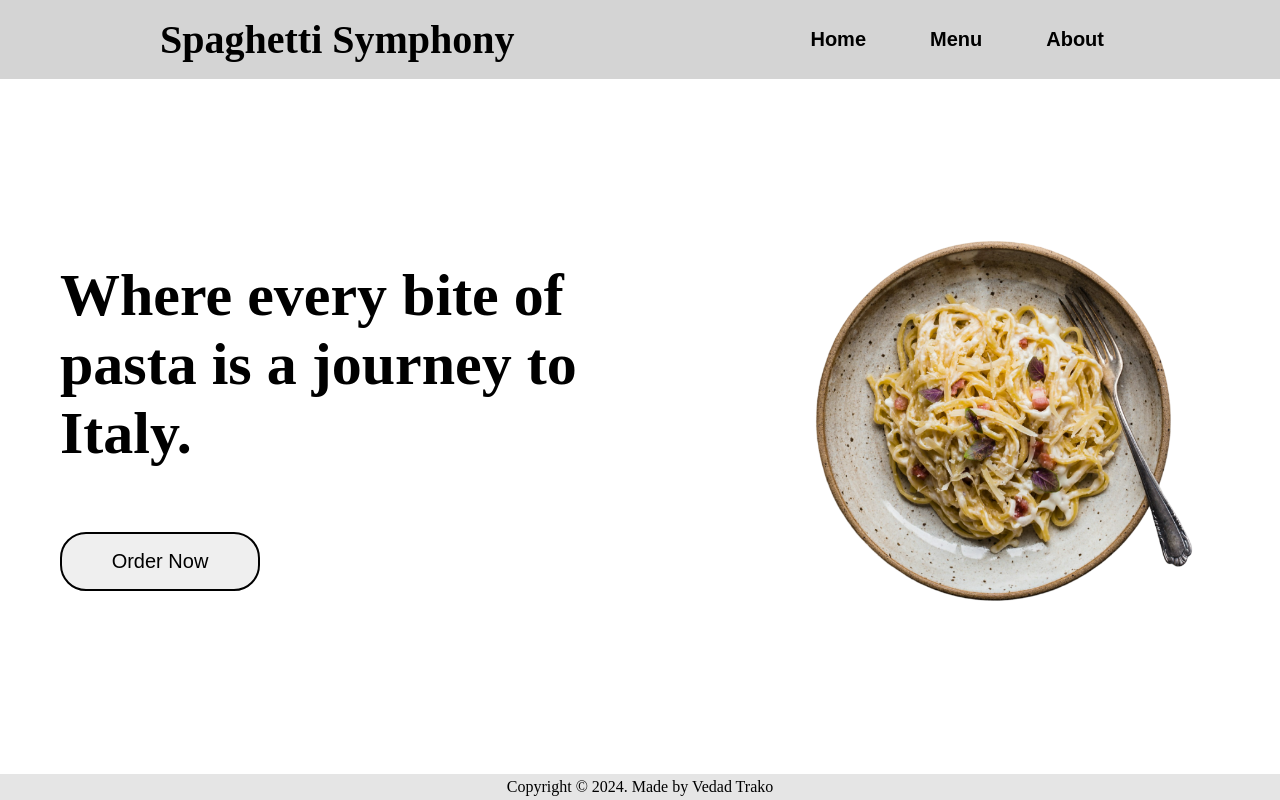
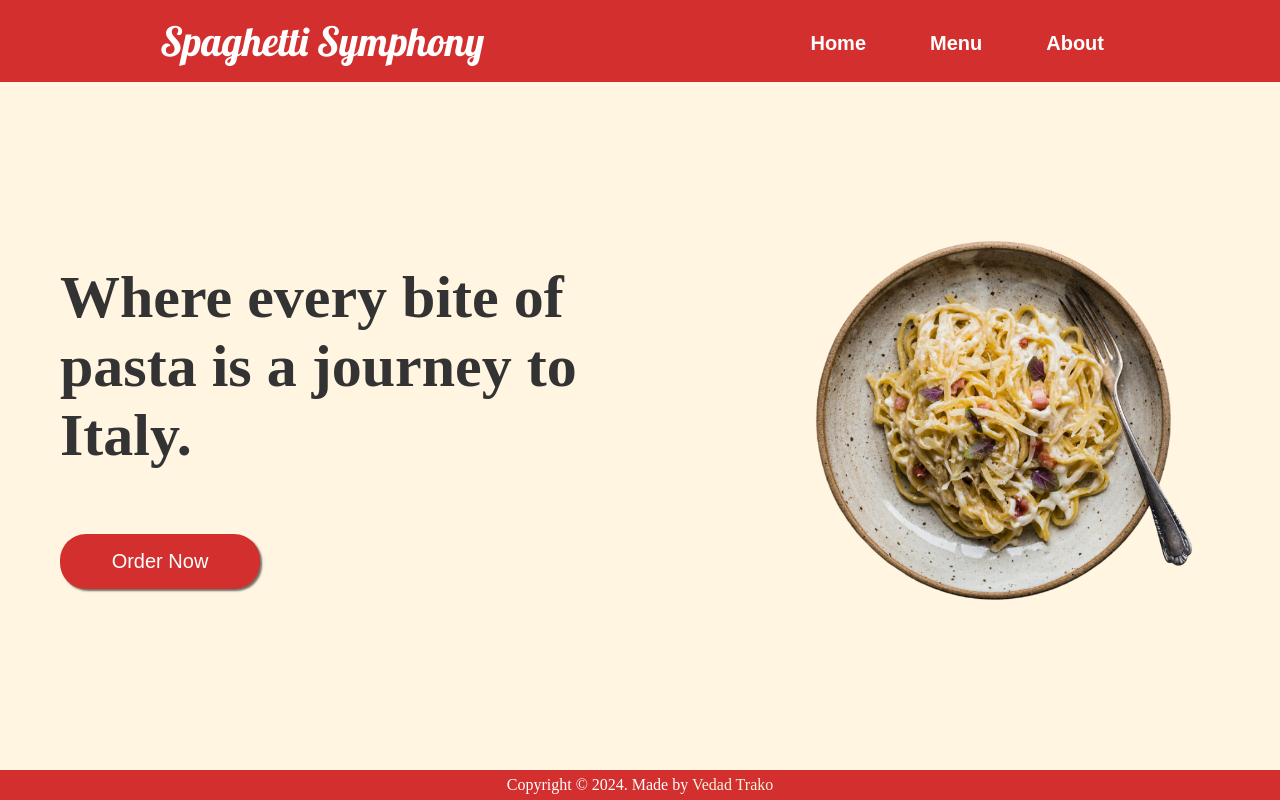
Before and after one commit to Vedad24/Restaurant-Page, a website built with webpack: page src/template.html in a window 1280 px wide. Built offline with nearby package versions, Linux system fonts and the light colour scheme.

Commit message:
add different colors

```diff
--- a/src/styles.css
+++ b/src/styles.css
@@ -1,3 +1,5 @@
+@import url('https://fonts.googleapis.com/css2?family=Lobster&display=swap');
+
 * {
     margin: 0;
     padding: 0;
@@ -12,29 +14,39 @@ body {
 
 header {
     padding: 1rem 10rem;
-    background-color: #d4d4d4;
+    background-color: #D32F2F;
     display: flex;
     justify-content: space-between;
     align-items: center;
+    color: white;
 }
 
 header h1 {
     font-size: 40px;
     cursor: default;
+    font-weight: 300;
+    font-family: "Lobster", sans-serif;
 }
 
 nav {
     display: flex;
     gap: 2rem;
+    margin-top: 5px;
 }
 
 nav button {
     padding: 5px 1rem;
     font-size: 20px;
     font-weight: bold;
-    background-color: #d4d4d4;
+    background-color: #D32F2F;
     border: 0;
     cursor: pointer;
+    color: white;
+}
+
+nav button:hover{
+    text-decoration: underline;
+    text-underline-offset: 3px;
 }
 
 .content {
@@ -43,6 +55,7 @@ nav button {
     justify-content: center;
     overflow: scroll;
     overflow-x: hidden;
+    background-color: #FFF5E1;
 }
 
 .home-page {
@@ -62,16 +75,21 @@ nav button {
     gap: 4rem;
     font-size: 30px;
     padding-left: 60px;
+    color: #333333;
 }
 
 .home-page .left .buy {
     width: 200px;
     padding: 1rem 2rem;
     border-radius: 26px;
-    border: 2px solid black;
     font-size: 20px;
+    border: 0;
     cursor: pointer;
+    background-color: #D32F2F;
+    color: white;
+    box-shadow: rgba(0, 0, 0, 0.55) 2px 2px 2px;
 }
+
 
 .menuSection {
     margin-top: 40px;
@@ -81,6 +99,7 @@ nav button {
     align-items: center;
     width: 100%;
     height: 100%;
+    color: #333333;
 }
 
 .menuItems {
@@ -152,6 +171,7 @@ nav button {
     align-items: center;
     padding-top: 4rem;
     gap: 2rem;
+    color: #333333;
 }
 
 .aboutText .title{
@@ -166,8 +186,14 @@ nav button {
 }
 
 footer {
-    padding: 4px;
-    background-color: #e5e5e5;
+    padding: 6px;
+    background-color: #D32F2F;
     width: 100%;
     text-align: center;
+    color: white;
 }
+
+footer a{
+    text-decoration: none;
+    color: beige;
+}
--- a/src/template.html
+++ b/src/template.html
@@ -17,7 +17,6 @@
         </nav>
     </header>
     <div class="content"></div>
-    <footer>Copyright &copy 2024. Made by Vedad Trako</footer>
+    <footer>Copyright &copy 2024. Made by <a href="https://github.com/Vedad24">Vedad Trako</a></footer>
 </body>
-
 </html>
```
